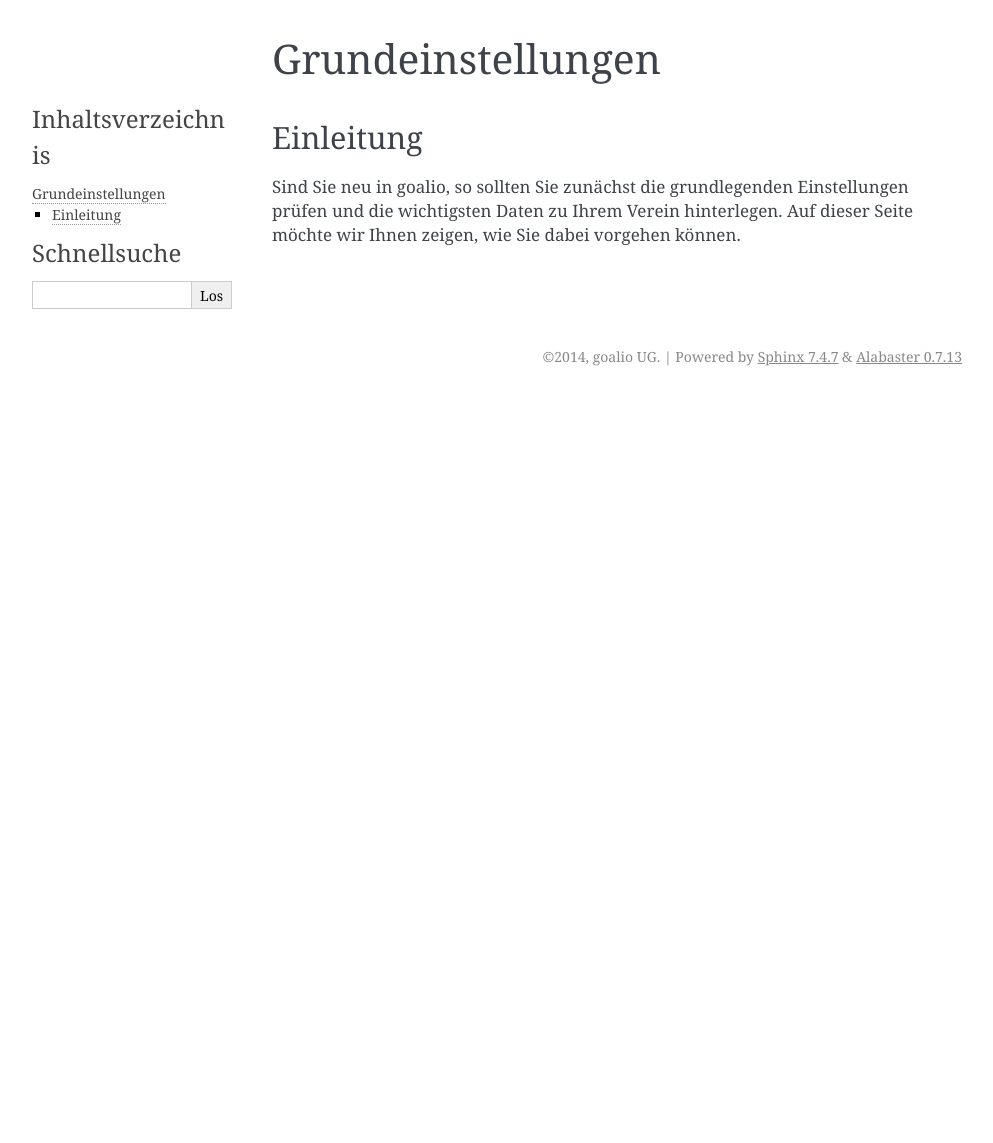
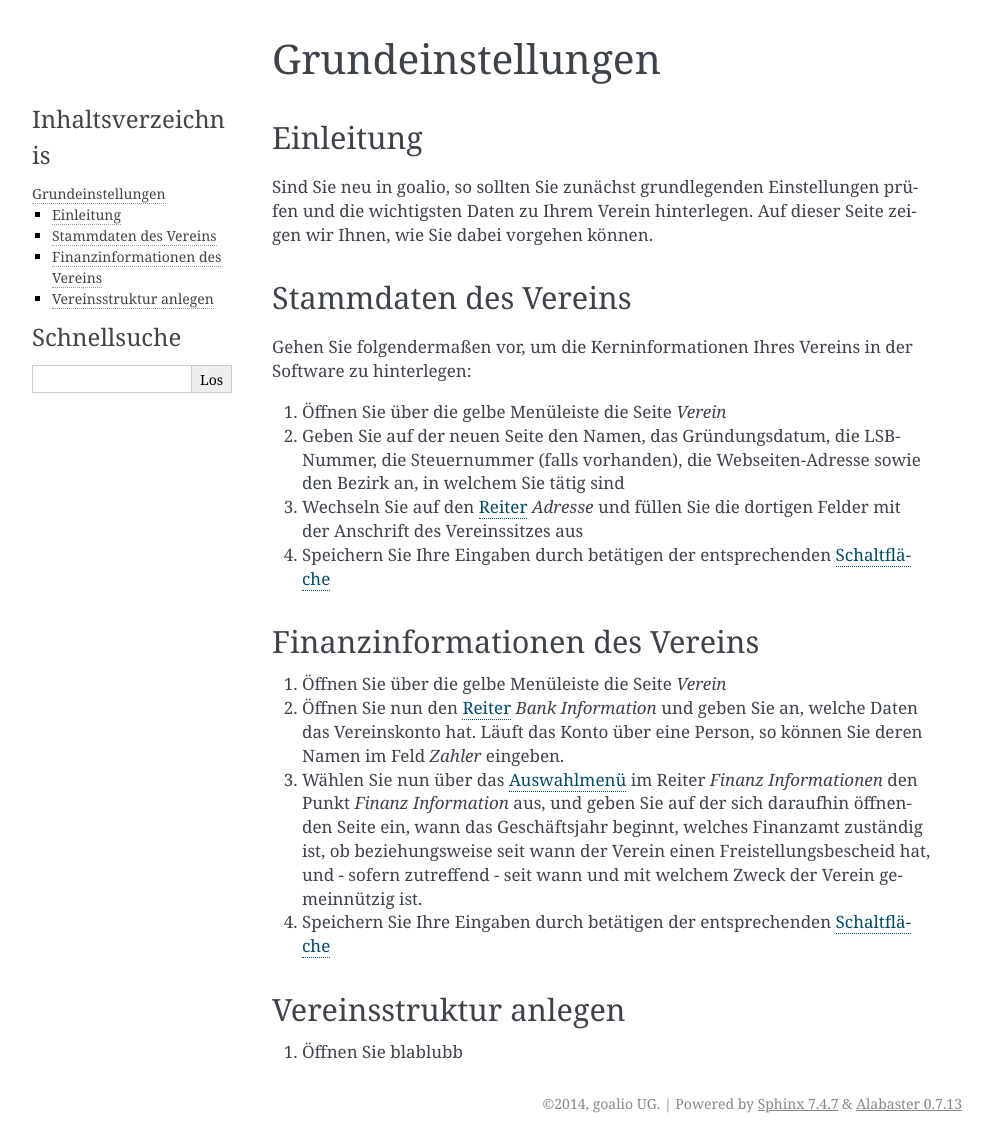
Before and after one commit to goalio/docs, a Sphinx documentation site: the page built from docs/erste-schritte/grundeinstellungen.rst, in a window 1280 px wide. Shown: the whole page, without its empty margins (148-1141 px from the left). Built offline with Sphinx 7.4.7, drawn with Linux system fonts in a browser that asks for light colours; formulas are drawn with MathJax 3; before the commit the page ends 900 px from its top, so only the background shows below that.

Commit message:
Update grundeinstellungen.rst

```diff
--- a/docs/erste-schritte/grundeinstellungen.rst
+++ b/docs/erste-schritte/grundeinstellungen.rst
@@ -4,7 +4,38 @@ Grundeinstellungen
 Einleitung
 ----------
 
-Sind Sie neu in goalio, so sollten Sie zunächst die grundlegenden Einstellungen prüfen und die wichtigsten Daten zu Ihrem Verein hinterlegen. Auf dieser Seite möchte wir Ihnen zeigen, wie Sie dabei vorgehen können.
+Sind Sie neu in goalio, so sollten Sie zunächst grundlegenden Einstellungen prüfen und die wichtigsten Daten zu Ihrem Verein hinterlegen. Auf dieser Seite zeigen wir Ihnen, wie Sie dabei vorgehen können.
+
+Stammdaten des Vereins
+----------------------
+
+Gehen Sie folgendermaßen vor, um die Kerninformationen Ihres Vereins in der Software zu hinterlegen:
+
+1. Öffnen Sie über die gelbe Menüleiste die Seite *Verein*
+
+2. Geben Sie auf der neuen Seite den Namen, das Gründungsdatum, die LSB-Nummer, die Steuernummer (falls vorhanden), die Webseiten-Adresse sowie den Bezirk an, in welchem Sie tätig sind
+
+3. Wechseln Sie auf den Reiter_ *Adresse* und füllen Sie die dortigen Felder mit der Anschrift des Vereinssitzes aus
+
+4. Speichern Sie Ihre Eingaben durch betätigen der entsprechenden Schaltfläche_
+
+Finanzinformationen des Vereins
+-------------------------------
+
+1. Öffnen Sie über die gelbe Menüleiste die Seite *Verein*
+
+2. Öffnen Sie nun den Reiter_ *Bank Information* und geben Sie an, welche Daten das Vereinskonto hat. Läuft das Konto über eine Person, so können Sie deren Namen im Feld *Zahler* eingeben.
+
+3. Wählen Sie nun über das Auswahlmenü_ im Reiter *Finanz Informationen* den Punkt *Finanz Information* aus, und geben Sie auf der sich daraufhin öffnenden Seite ein, wann das Geschäftsjahr beginnt, welches Finanzamt zuständig ist, ob beziehungsweise seit wann der Verein einen Freistellungsbescheid hat, und - sofern zutreffend - seit wann und mit welchem Zweck der Verein gemeinnützig ist.
+
+4. Speichern Sie Ihre Eingaben durch betätigen der entsprechenden Schaltfläche_
+
+Vereinsstruktur anlegen
+-----------------------
+
+1. Öffnen Sie blablubb
+
 
 .. _Auswahlmenü: /de/latest/erste-schritte/benutzeroberflaeche.html#auswahl-menus
 .. _Schaltfläche: /de/latest/erste-schritte/benutzeroberflaeche.html#schaltflachen
+.. _Reiter: /de/latest/erste-schritte/benutzeroberflaeche.html#reiter
```
